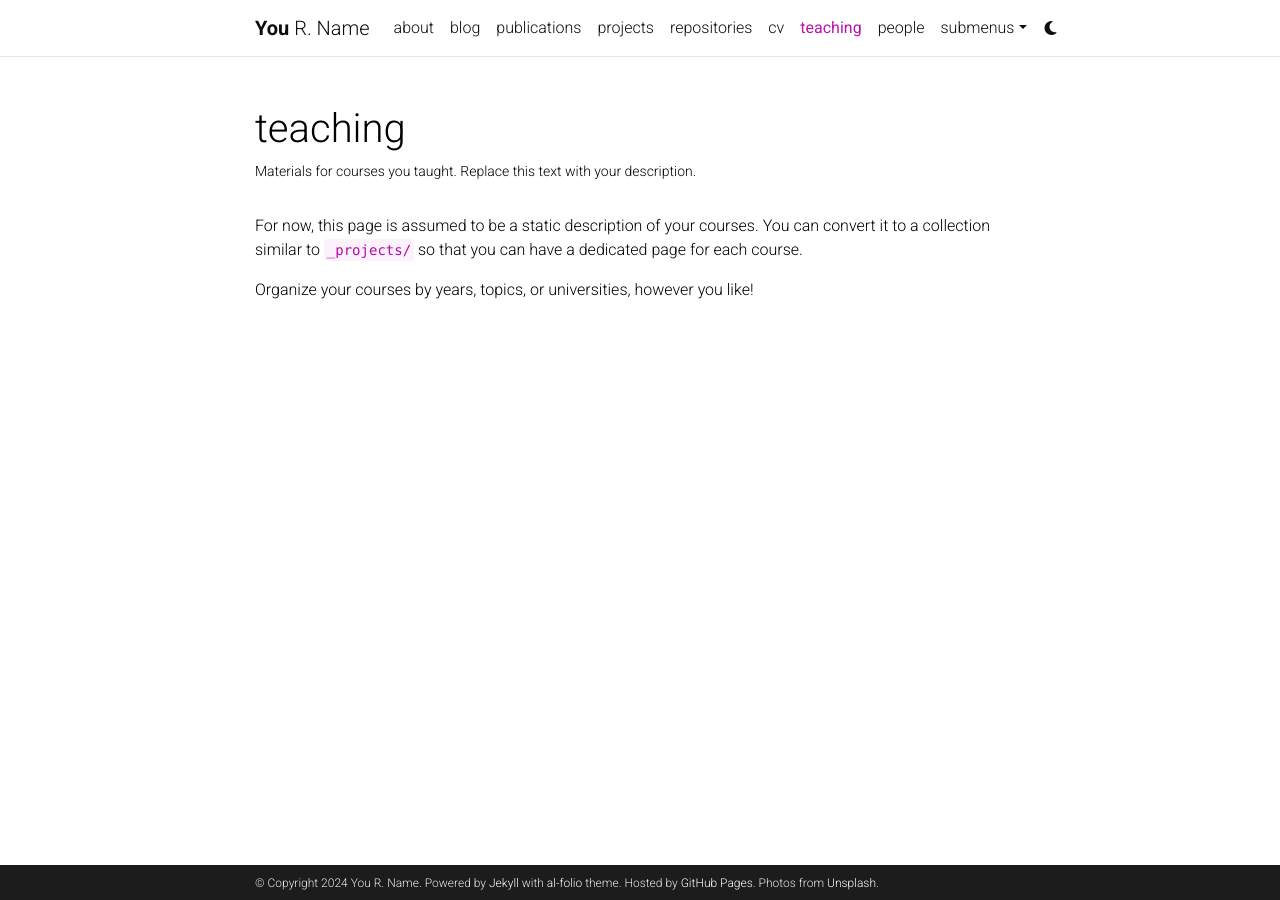
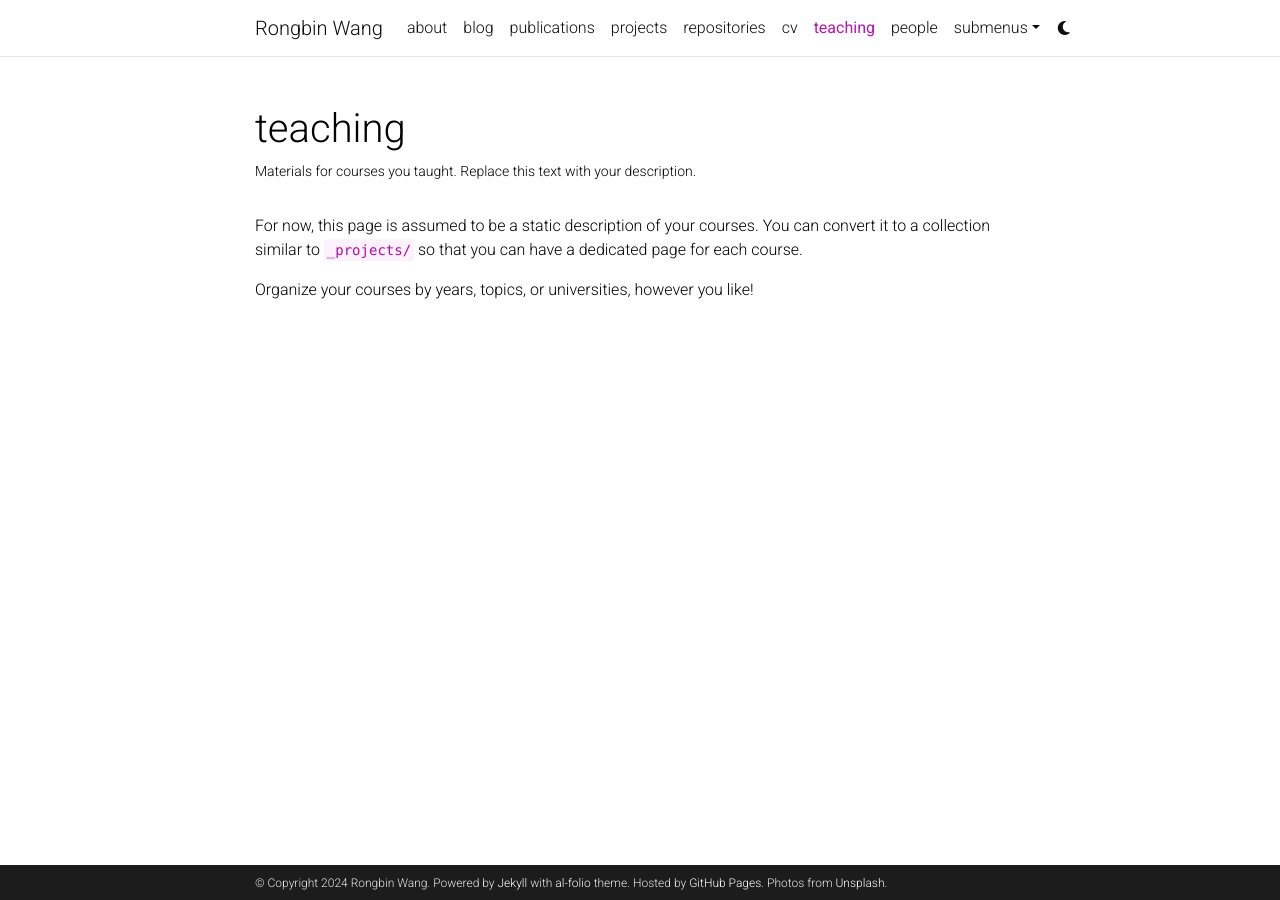
Before and after one commit to rongbin-wang/rongbin-wang.github.io, a Jekyll site: the page built from _pages/teaching.md, in a window 1280 px wide. Built offline with Jekyll 4.4.1, drawn with Linux system fonts in a browser that asks for light colours; comment, search, counter and statistics services are not loaded; a style sheet for code colours, icons or effects is not loaded.

Commit message:
Update _config.yml

```diff
--- a/_config.yml
+++ b/_config.yml
@@ -2,13 +2,13 @@
 # Site settings
 # -----------------------------------------------------------------------------
 
-title: blank # the website title (if blank, full name will be used instead)
-first_name: You
-middle_name: R.
-last_name: Name
-email: you@example.com
+title: Rongbin Wang # the website title (if blank, full name will be used instead)
+first_name: Rongbin
+middle_name:
+last_name: Wang
+email: wangrongbin@bupt.edu.cn
 description: > # the ">" symbol means to ignore newlines until "footer_text:"
-  A simple, whitespace theme for academics. Based on [*folio](https://github.com/bogoli/-folio) design.
+  A BUPT IoT student.
 footer_text: >
   Powered by <a href="https://jekyllrb.com/" target="_blank">Jekyll</a> with <a href="https://github.com/alshedivat/al-folio">al-folio</a> theme.
   Hosted by <a href="https://pages.github.com/" target="_blank">GitHub Pages</a>.
```
